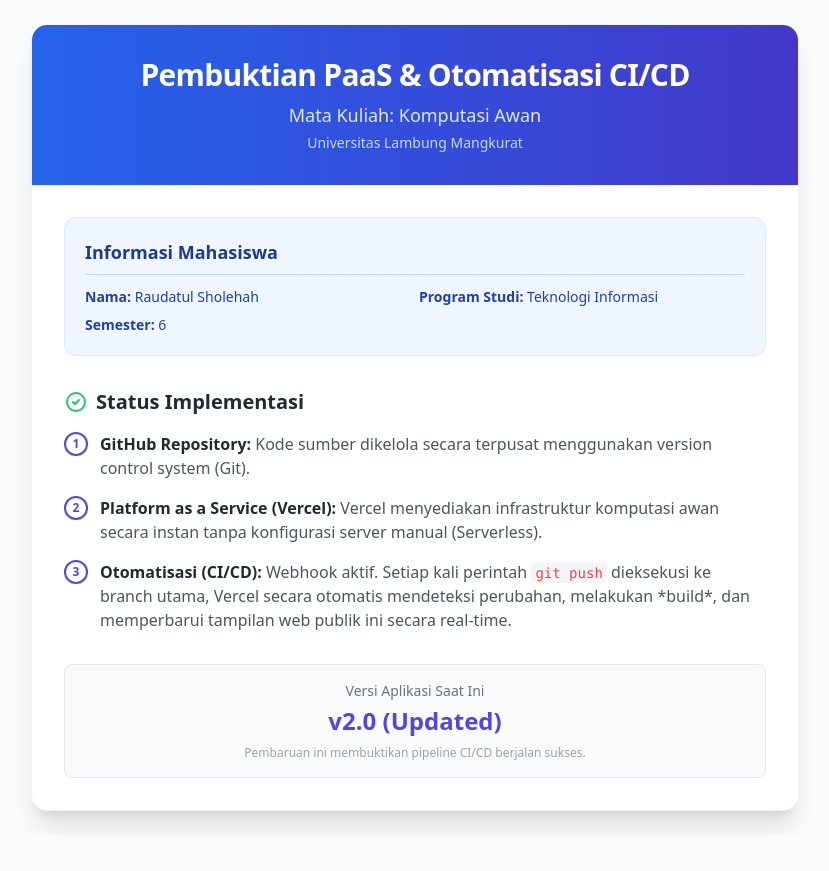
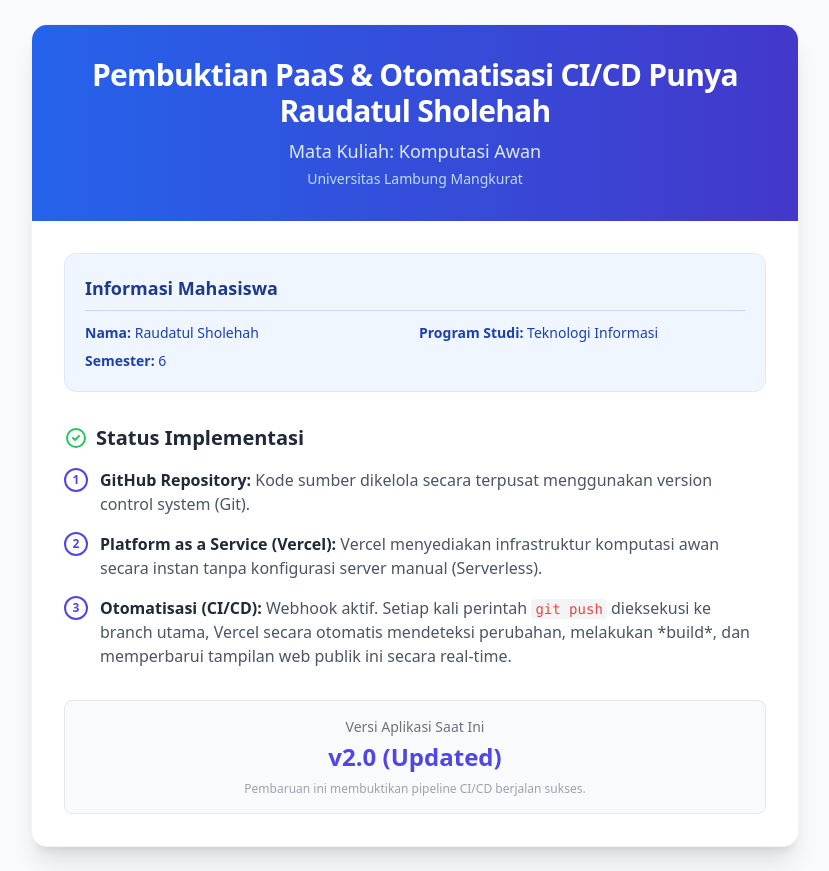
Before and after one commit to rrdtlsh/tugas-pass-vercel, a plain HTML site: page index.html in a window 1280 px wide. Shown: the whole page, without its empty margins (225-1054 px from the left). Before the commit the page ends 835 px from the top, so only its background shows below. Drawn offline with nearby package versions, Linux system fonts and the light colour scheme.

Commit message:
commit versi 2.0

```diff
--- a/index.html
+++ b/index.html
@@ -13,7 +13,8 @@
     <div class="max-w-3xl w-full bg-white shadow-xl rounded-2xl overflow-hidden border border-gray-100">
 
         <div class="bg-gradient-to-r from-blue-600 to-indigo-700 p-8 text-center text-white">
-            <h1 class="text-3xl font-extrabold mb-2 tracking-tight">Pembuktian PaaS & Otomatisasi CI/CD</h1>
+            <h1 class="text-3xl font-extrabold mb-2 tracking-tight">Pembuktian PaaS & Otomatisasi CI/CD Punya Raudatul
+                Sholehah</h1>
             <p class="text-blue-100 font-medium text-lg">Mata Kuliah: Komputasi Awan</p>
             <p class="text-blue-200 text-sm mt-1">Universitas Lambung Mangkurat</p>
         </div>
```
